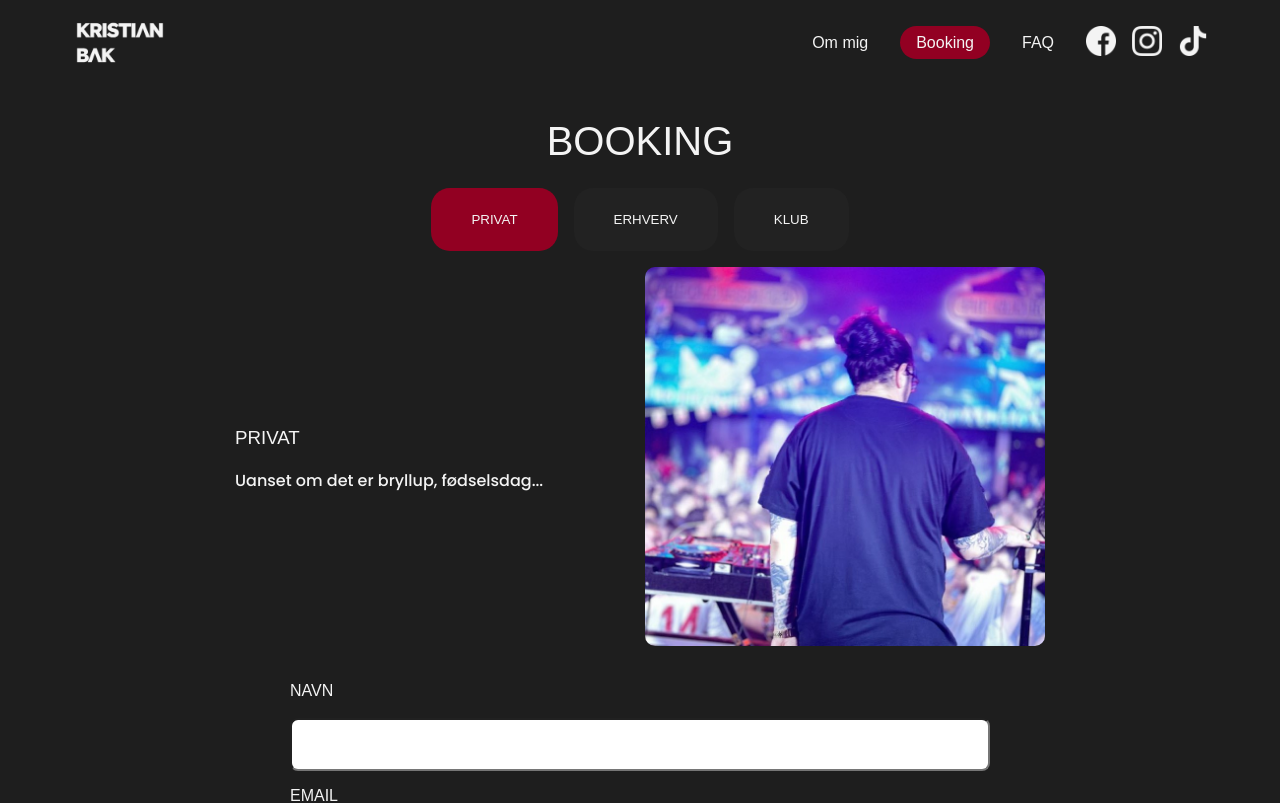
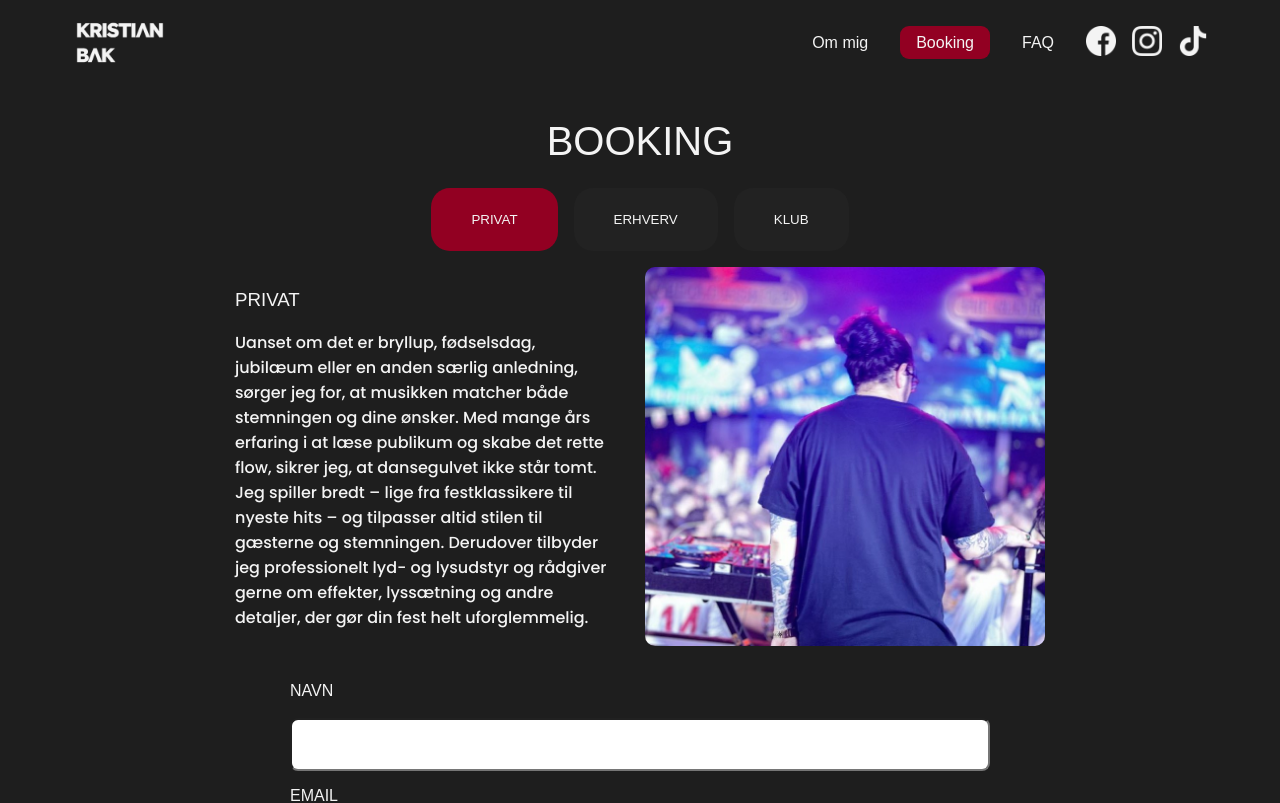
Before and after one commit to tildeth/eks_website, a Next.js app: page /Booking in a window 1280 px wide. Shown: the top 803 px of the page. Built offline with nearby package versions, Linux system fonts and the light colour scheme; a web font is replaced by a local one.

Commit message:
first try

```diff
--- a/src/app/Booking/page.jsx
+++ b/src/app/Booking/page.jsx
@@ -27,21 +27,27 @@ const reviewsData = {
 const contentData = {
   privat: {
     title: "Privat",
-    text: `Uanset om det er bryllup, fødselsdag...`,
+    text: `Uanset om det er bryllup, fødselsdag, jubilæum eller en anden særlig anledning, sørger jeg for, at musikken matcher både stemningen og dine ønsker. Med mange års erfaring i at læse publikum og skabe det rette flow, sikrer jeg, at dansegulvet ikke står tomt. Jeg spiller bredt – lige fra festklassikere til nyeste hits – og tilpasser altid stilen til gæsterne og stemningen. Derudover tilbyder jeg professionelt lyd- og lysudstyr og rådgiver gerne om effekter, lyssætning og andre detaljer, der gør din fest helt uforglemmelig.`,
     image: "/privat1.jpg",
     imageAlt: "Privat fest billede",
     anmeldImg: "/privatand.jpg",
   },
   erhverv: {
     title: "Erhverv",
-    text: `Skal din virksomhed afholde en firmafest...`,
+    text: `Skal din virksomhed afholde en firmafest, julefrokost, sommerfest eller et
+andet erhvervsarrangement?
+Som DJ til erhverv leverer jeg en professionel og fleksibel musikoplevelse, der matcher jeres målgruppe og stemningen. Med stor erfaring i at spille for alle aldersgrupper og brancher,
+sørger jeg for et dansegulv med god energi
+og højt humør.
+Musikken skræddersys til jeres ønsker – fra afslappet loungestemning under middagen til fuld fest senere på aftenen.`,
     image: "/firma1.jpg",
     imageAlt: "Firma fest billede",
     anmeldImg: "/firmaand.jpg",
   },
   klub: {
     title: "Klub booking",
-    text: `Skal du bruge en DJ til klub, diskotek...`,
+    text: `Skal du bruge en DJ til klub, diskotek eller festival? Jeg leverer høj energi, stærk musikalsk timing og et solidt mix, der holder publikum i gang hele natten. Med erfaring fra både intime klubmiljøer og udendørsscener tilpasser jeg mit set og vibe til stemningen og publikum – uanset størrelse og format.
+Musikken spænder bredt, men altid med fokus på flow, energi og en fest, man husker. Jeg stiller med professionelt gear, hvis det ønskes, og er vant til at samarbejde med lydfolk, teknikere og scenecrew for at sikre en gnidningsfri afvikling.`,
     image: "/klub1.jpg",
     imageAlt: "Klub fest billede",
     anmeldImg: "/kluband.jpg",
--- a/src/components/Navbar.module.css
+++ b/src/components/Navbar.module.css
@@ -86,7 +86,7 @@
 .active {
   background-color: var(--accent-color);
   padding: 0.5rem 1rem;
-  border-radius: 19px;
+  border-radius: 9px;
 }
 
 /* Sociale ikoner */
```
